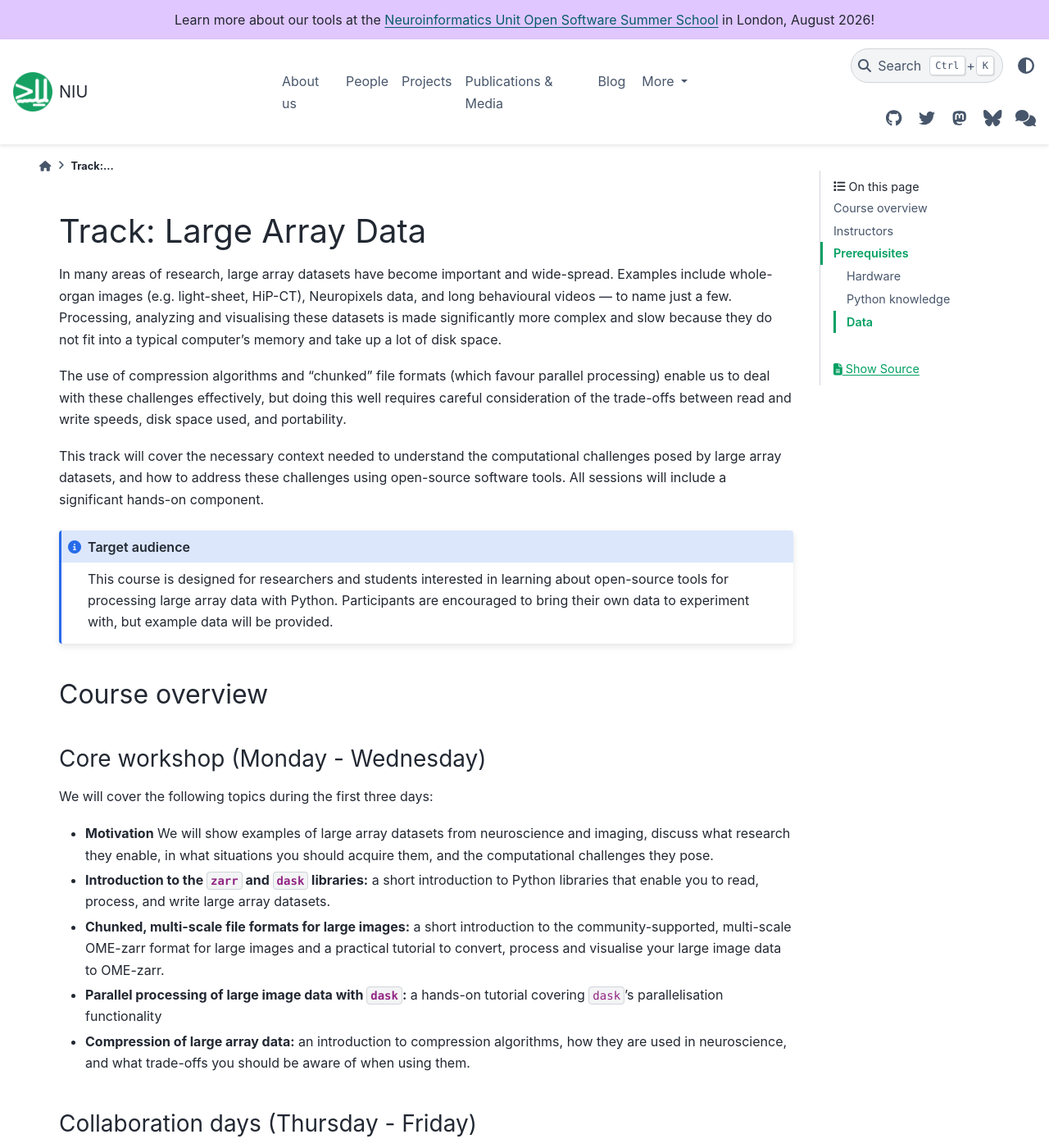
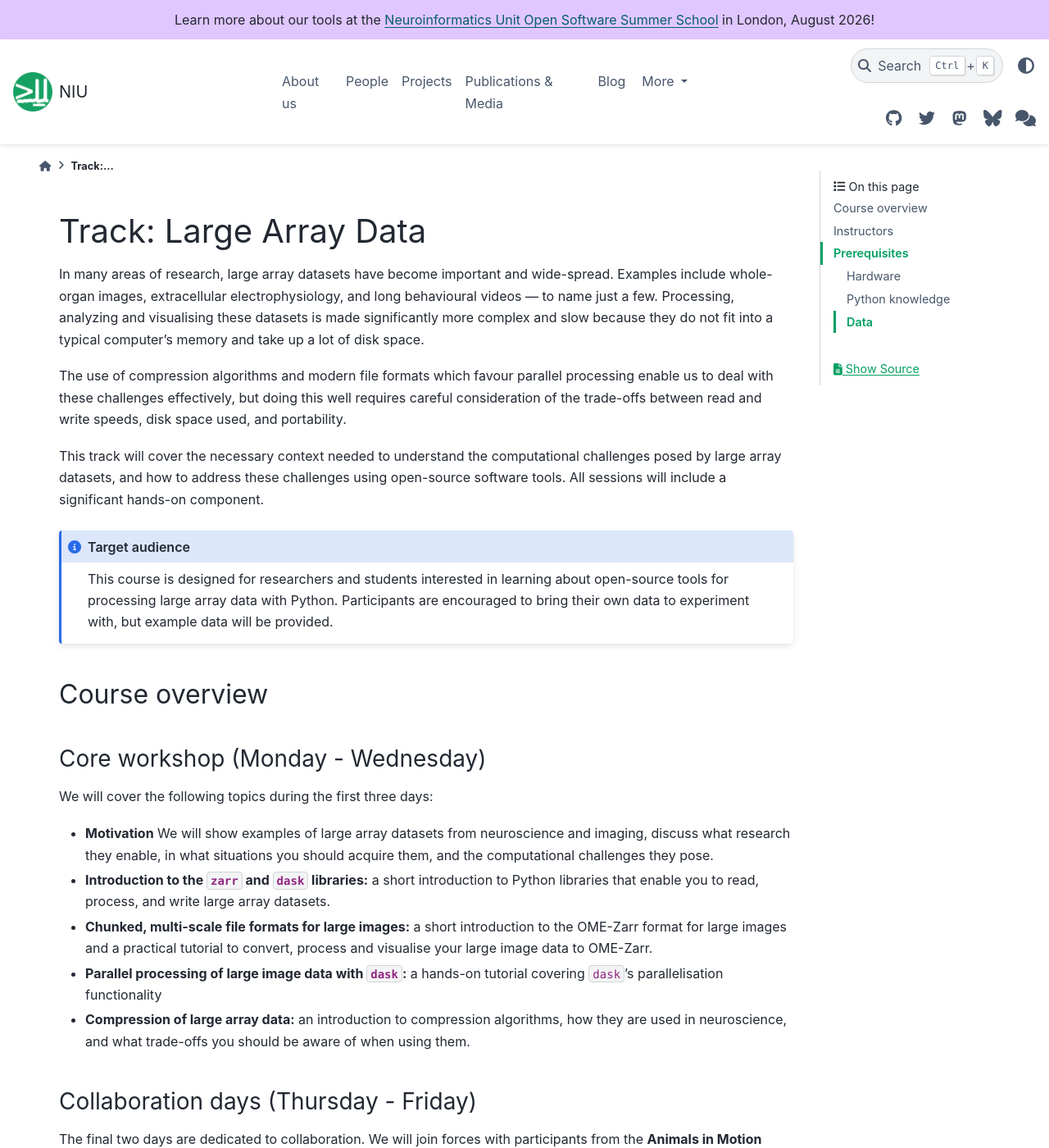
Before and after one commit to neuroinformatics-unit/neuroinformatics-unit.github.io, a Sphinx documentation site: the page built from docs/source/open-software-summer-school/2026/large-data.md, in a window 1280 px wide and 1400 px high. Shown: the whole window at 82% size. Built offline with Sphinx 7.4.7 and the PyData theme 0.15.4, drawn with Linux system fonts in a browser that asks for light colours; nearby versions of some CDN libraries; some of the changed text lies outside the part shown.

```diff
--- a/docs/source/open-software-summer-school/2026/large-data.md
+++ b/docs/source/open-software-summer-school/2026/large-data.md
@@ -1,9 +1,9 @@
 (track-large-array-data-2026)=
 # Track: Large Array Data
 
-In many areas of research, large array datasets have become important and wide-spread. Examples include whole-organ images (e.g. light-sheet, HiP-CT), Neuropixels data, and long behavioural videos — to name just a few. Processing, analyzing and visualising these datasets is made significantly more complex and slow because they do not fit into a typical computer's memory and take up a lot of disk space.
+In many areas of research, large array datasets have become important and wide-spread. Examples include whole-organ images, extracellular electrophysiology, and long behavioural videos — to name just a few. Processing, analyzing and visualising these datasets is made significantly more complex and slow because they do not fit into a typical computer's memory and take up a lot of disk space.
 
-The use of compression algorithms and "chunked" file formats (which favour parallel processing) enable us to deal with these challenges effectively, but doing this well requires careful consideration of the trade-offs between read and write speeds, disk space used, and portability.
+The use of compression algorithms and modern file formats which favour parallel processing enable us to deal with these challenges effectively, but doing this well requires careful consideration of the trade-offs between read and write speeds, disk space used, and portability.
 
 This track will cover the necessary context needed to understand the computational challenges posed by large array datasets, and how to address these challenges using open-source software tools. All sessions will include a significant hands-on component.
 
@@ -22,7 +22,7 @@ This course is designed for researchers and students interested in learning abou
 We will cover the following topics during the first three days:
 * **Motivation** We will show examples of large array datasets from neuroscience and imaging, discuss what research they enable, in what situations you should acquire them, and the computational challenges they pose.
 * **Introduction to the `zarr` and `dask` libraries:** a short introduction to Python libraries that enable you to read, process, and write large array datasets.
-* **Chunked, multi-scale file formats for large images:** a short introduction to the community-supported, multi-scale OME-zarr format for large images and a practical tutorial to convert, process and visualise your large image data to OME-zarr.
+* **Chunked, multi-scale file formats for large images:** a short introduction to the OME-Zarr format for large images and a practical tutorial to convert, process and visualise your large image data to OME-Zarr.
 * **Parallel processing of large image data with `dask`:** a hands-on tutorial covering `dask`'s parallelisation functionality
 * **Compression of large array data:** an introduction to compression algorithms, how they are used in neuroscience, and what trade-offs you should be aware of when using them.
 
```
Also changed, not shown: other parts of docs/source/open-software-summer-school/2026/large-data.md (+1 -3 lines).
